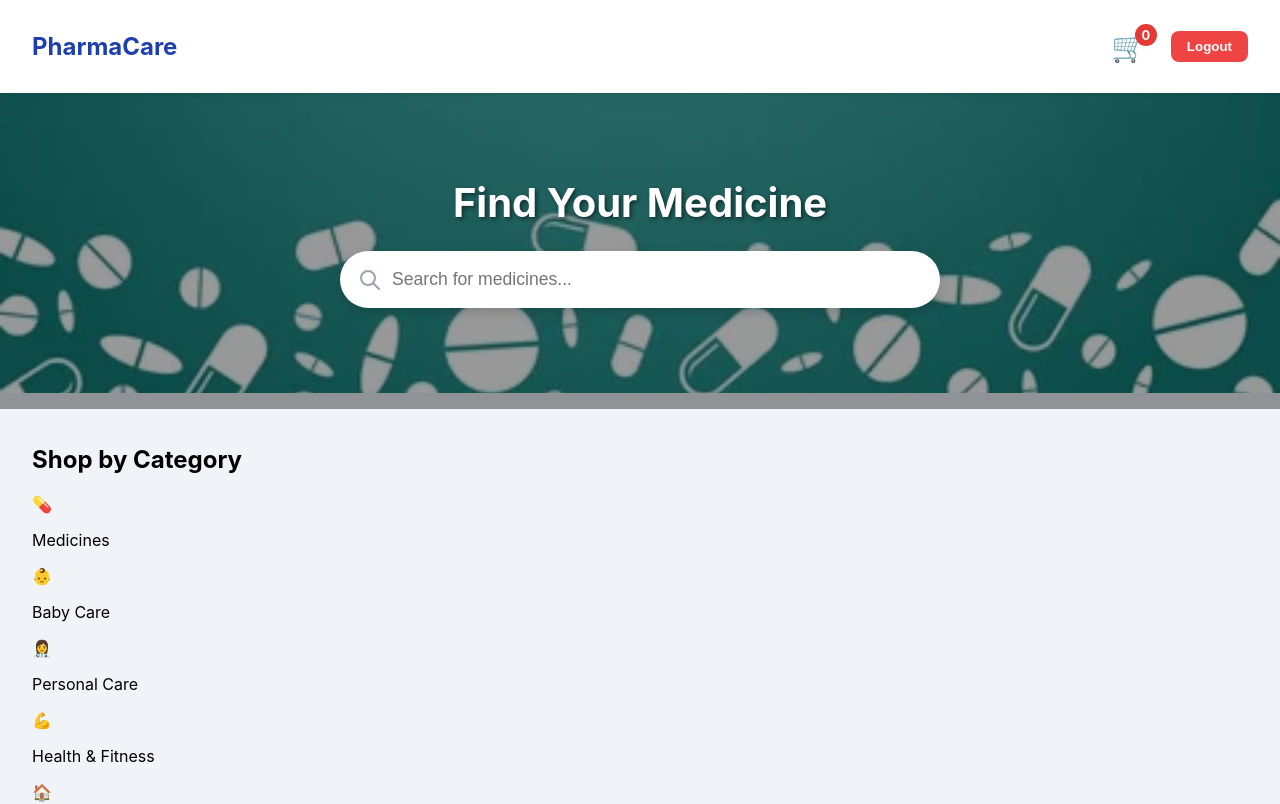
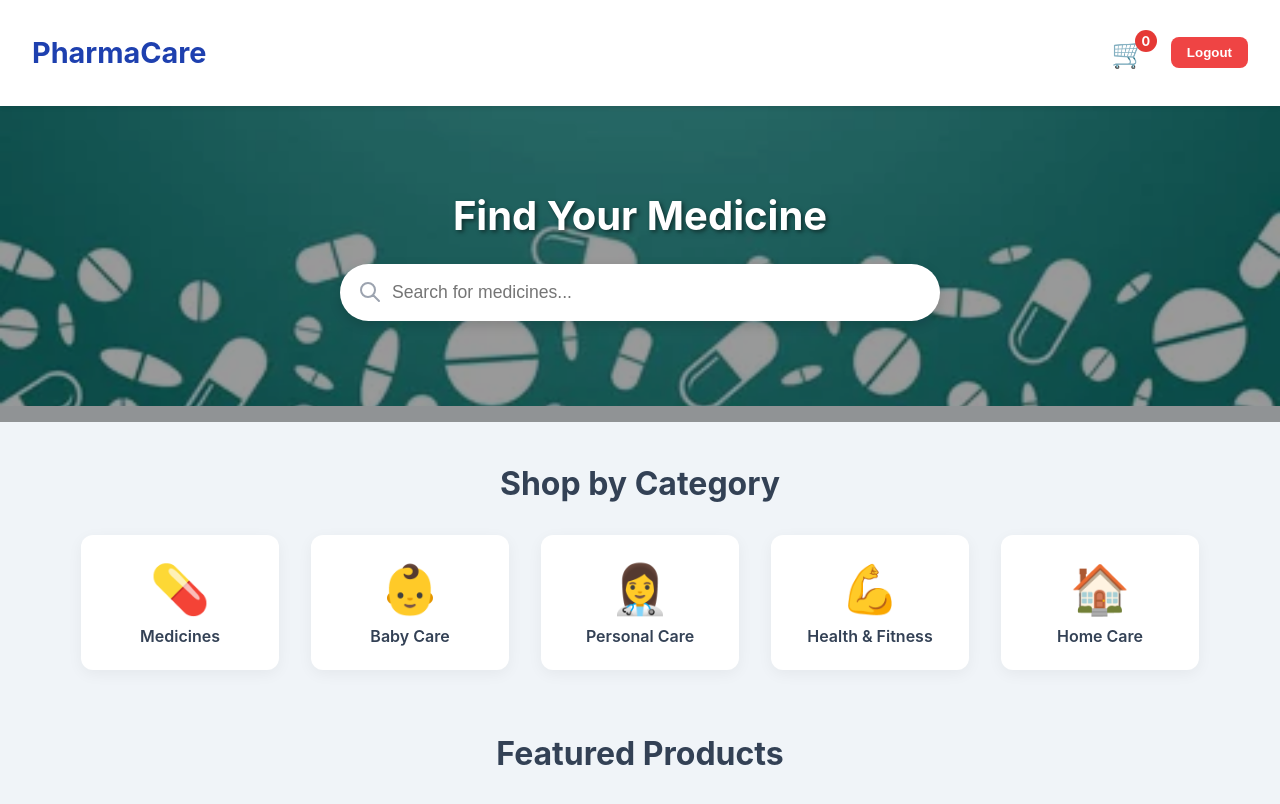
Before and after one commit to Srira-05/pharma-store-project, a React (Create React App) app: page /dashboard in a window 1280 px wide. Shown: the top 804 px of the page. Built offline with nearby package versions, Linux system fonts and the light colour scheme; no server answers; sample sign-in values are in the browser's storage.

Commit message:
Final code review and fixes

```diff
--- a/src/pages/DashboardPage.css
+++ b/src/pages/DashboardPage.css
@@ -1,5 +1,3 @@
-/* FILE: src/pages/DashboardPage.css */
-
 .dashboard-page {
   background-color: #f0f4f8;
 }
@@ -17,7 +15,7 @@
 }
 
 .header-title {
-  font-size: 1.5rem;
+  font-size: 1.8rem;
   font-weight: bold;
   color: #1e40af;
 }
@@ -95,14 +93,65 @@
 
 .main-content {
   padding: 2rem;
+  max-width: 1400px;
+  margin: 0 auto;
 }
 
-/* --- THIS IS THE MOST IMPORTANT PART --- */
+/* --- STYLES FOR NEW SECTIONS --- */
+.section-title {
+  font-size: 2rem;
+  font-weight: bold;
+  color: #334155;
+  text-align: center;
+  margin-bottom: 2rem;
+}
+
+.category-section {
+  margin-bottom: 4rem;
+}
+
+.category-grid {
+  display: flex;
+  justify-content: center;
+  gap: 2rem;
+  flex-wrap: wrap;
+}
+
+.category-card {
+  background-color: #fff;
+  border-radius: 12px;
+  padding: 1.5rem;
+  text-align: center;
+  box-shadow: 0 4px 15px rgba(0,0,0,0.05);
+  transition: all 0.3s ease;
+  cursor: pointer;
+  min-width: 150px;
+}
+
+.category-card:hover {
+  transform: translateY(-5px);
+  box-shadow: 0 8px 25px rgba(0,0,0,0.1);
+}
+
+.category-card span {
+  font-size: 3rem;
+}
+
+.category-card p {
+  margin: 0.5rem 0 0 0;
+  font-weight: 600;
+  color: #334155;
+}
+
+.products-section {
+  padding-bottom: 4rem; /* Add space before the footer */
+}
+/* --- END OF NEW STYLES --- */
+
 .medicine-grid {
   display: grid;
-  /* This creates the side-by-side columns */
   grid-template-columns: repeat(auto-fill, minmax(240px, 1fr));
-  gap: 24px; /* This is the space between cards */
+  gap: 24px;
 }
 
 .medicine-card-link {
```
